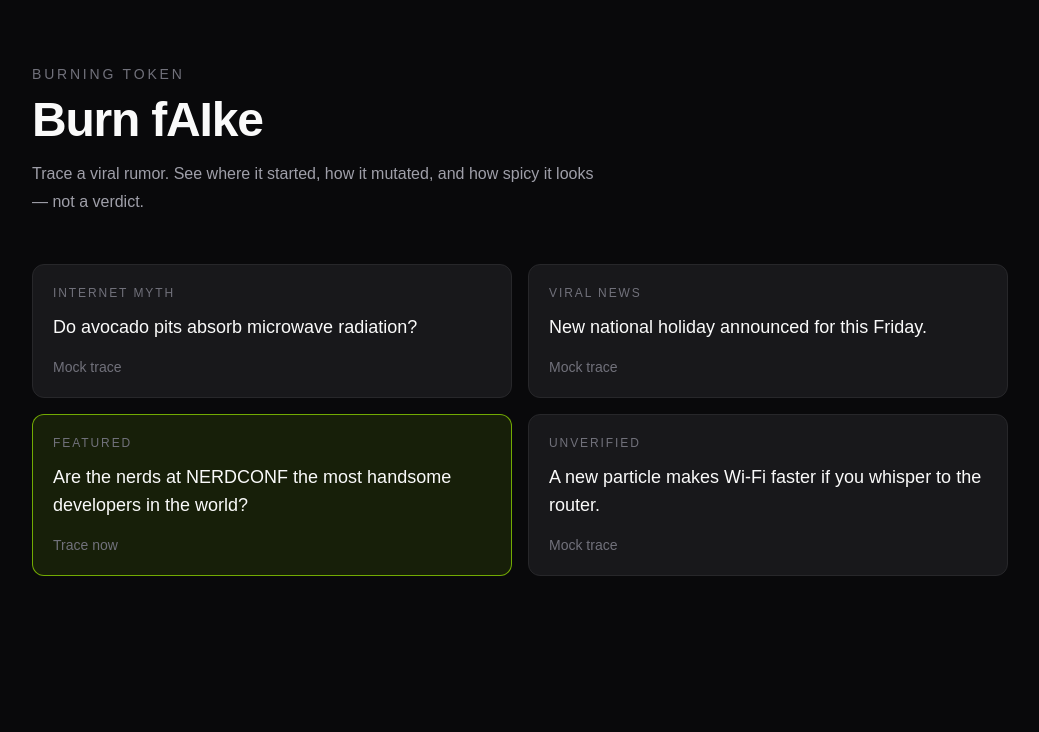
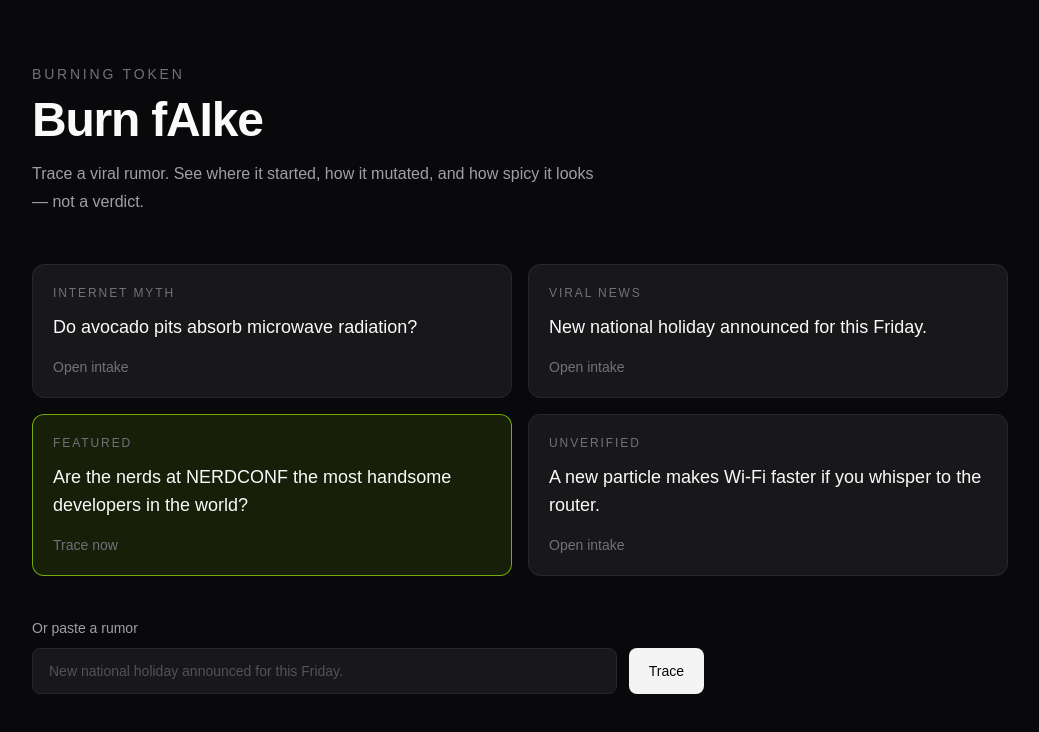
Before and after one commit to kb-dev28/burning-token, a Next.js app: page / in a window 1280 px wide. Shown: the top 732 px of the page, without its empty margins (120-1159 px from the left). Built offline with nearby package versions, Linux system fonts and the light colour scheme.

Commit message:
feat(ui): update landing page interactions and gitignore

```diff
--- a/app/components/landing.tsx
+++ b/app/components/landing.tsx
@@ -1,28 +1,70 @@
 "use client";
 
-import { useState } from "react";
+import { FormEvent, useState } from "react";
+import { classifyIntake } from "@/lib/intake";
 import {
   NERDCONF_DISCLAIMER,
   SEED_CARDS,
   type SeedCard,
 } from "@/lib/seed-cards";
+import type { TraceJob } from "@/lib/trace-job";
 
 type View =
   | { kind: "home" }
-  | { kind: "easter_egg"; card: SeedCard }
-  | { kind: "mock"; card: SeedCard };
+  | { kind: "easter_egg"; claim: string }
+  | { kind: "job"; job: TraceJob };
 
 export function Landing() {
   const [view, setView] = useState<View>({ kind: "home" });
   const [disclaimerOpen, setDisclaimerOpen] = useState(false);
+  const [customClaim, setCustomClaim] = useState("");
+  const [pending, setPending] = useState(false);
+  const [error, setError] = useState<string | null>(null);
+
+  async function startResearch(raw: string) {
+    const { claim, mode } = classifyIntake(raw);
+    setError(null);
+
+    if (!claim) {
+      setError("Type a claim first.");
+      return;
+    }
+
+    if (mode === "easter_egg") {
+      setDisclaimerOpen(false);
+      setView({ kind: "easter_egg", claim });
+      return;
+    }
+
+    setPending(true);
+    try {
+      const response = await fetch("/api/intake", {
+        method: "POST",
+        headers: { "Content-Type": "application/json" },
+        body: JSON.stringify({ claim }),
+      });
+      const payload = (await response.json()) as {
+        job?: TraceJob;
+        error?: string;
+      };
+      if (!response.ok || !payload.job) {
+        throw new Error(payload.error ?? "Intake failed.");
+      }
+      setView({ kind: "job", job: payload.job });
+    } catch (caught) {
+      setError(caught instanceof Error ? caught.message : "Intake failed.");
+    } finally {
+      setPending(false);
+    }
+  }
 
   function openCard(card: SeedCard) {
-    setDisclaimerOpen(false);
-    if (card.mode === "easter_egg") {
-      setView({ kind: "easter_egg", card });
-      return;
-    }
-    setView({ kind: "mock", card });
+    void startResearch(card.claim);
+  }
+
+  function onCustomSubmit(event: FormEvent<HTMLFormElement>) {
+    event.preventDefault();
+    void startResearch(customClaim);
   }
 
   if (view.kind === "easter_egg") {
@@ -42,7 +84,7 @@ export function Landing() {
         </header>
         <div className="flex flex-1 flex-col items-center justify-center px-4 pb-24">
           <p className="max-w-2xl text-center text-sm text-zinc-400">
-            {view.card.claim}
+            {view.claim}
           </p>
           <div className="mt-8 w-full max-w-5xl rotate-[-1.5deg] border-4 border-lime-300 bg-lime-400 px-4 py-8 text-center shadow-[8px_8px_0_0_#3f6212] sm:py-12">
             <p className="text-4xl font-black leading-none tracking-tight text-zinc-950 sm:text-6xl md:text-7xl">
@@ -75,7 +117,7 @@ export function Landing() {
     );
   }
 
-  if (view.kind === "mock") {
+  if (view.kind === "job") {
     return (
       <div className="flex flex-1 flex-col bg-zinc-950">
         <header className="flex items-center justify-between px-6 py-4">
@@ -87,20 +129,23 @@ export function Landing() {
             ← Back
           </button>
           <span className="text-xs uppercase tracking-[0.2em] text-zinc-500">
-            Mock trace
+            TraceJob
           </span>
         </header>
-        <main className="mx-auto w-full max-w-xl flex-1 px-6 py-16">
+        <main className="mx-auto w-full max-w-2xl flex-1 px-6 py-16">
           <p className="text-xs uppercase tracking-[0.18em] text-zinc-500">
-            {view.card.tag}
+            {view.job.mode}
           </p>
           <h2 className="mt-3 text-2xl font-semibold tracking-tight text-zinc-50">
-            {view.card.claim}
+            {view.job.claim}
           </h2>
-          <p className="mt-6 rounded-lg border border-dashed border-zinc-700 px-4 py-5 text-sm leading-6 text-zinc-400">
-            Research loop not wired yet. Linkup and Nebius stay off until later
-            steps. This card is a placeholder so the landing is not a blank page.
+          <p className="mt-6 text-sm leading-6 text-zinc-400">
+            Research job created. Linkup is not wired yet, so findings stay
+            empty.
           </p>
+          <pre className="mt-4 overflow-x-auto rounded-lg border border-zinc-800 bg-zinc-900 p-4 text-xs leading-6 text-lime-200">
+            {JSON.stringify(view.job, null, 2)}
+          </pre>
         </main>
       </div>
     );
@@ -124,8 +169,9 @@ export function Landing() {
             <li key={card.id}>
               <button
                 type="button"
+                disabled={pending}
                 onClick={() => openCard(card)}
-                className={`flex h-full w-full flex-col rounded-xl border px-5 py-5 text-left transition hover:-translate-y-0.5 ${
+                className={`flex h-full w-full flex-col rounded-xl border px-5 py-5 text-left transition hover:-translate-y-0.5 disabled:opacity-60 ${
                   card.mode === "easter_egg"
                     ? "border-lime-400/70 bg-lime-400/10 hover:border-lime-300"
                     : "border-zinc-800 bg-zinc-900 hover:border-zinc-500"
@@ -138,12 +184,34 @@ export function Landing() {
                   {card.claim}
                 </span>
                 <span className="mt-4 text-sm text-zinc-500">
-                  {card.mode === "easter_egg" ? "Trace now" : "Mock trace"}
+                  {card.mode === "easter_egg" ? "Trace now" : "Open intake"}
                 </span>
               </button>
             </li>
           ))}
         </ul>
+        <form onSubmit={onCustomSubmit} className="mt-10 max-w-2xl">
+          <label htmlFor="custom-claim" className="text-sm text-zinc-400">
+            Or paste a rumor
+          </label>
+          <div className="mt-2 flex flex-col gap-3 sm:flex-row">
+            <input
+              id="custom-claim"
+              value={customClaim}
+              onChange={(event) => setCustomClaim(event.target.value)}
+              placeholder="New national holiday announced for this Friday."
+              className="flex-1 rounded-lg border border-zinc-800 bg-zinc-900 px-4 py-3 text-sm text-zinc-50 outline-none placeholder:text-zinc-600 focus:border-zinc-500"
+            />
+            <button
+              type="submit"
+              disabled={pending}
+              className="rounded-lg bg-zinc-100 px-5 py-3 text-sm font-medium text-zinc-950 hover:bg-white disabled:opacity-60"
+            >
+              {pending ? "Creating…" : "Trace"}
+            </button>
+          </div>
+          {error ? <p className="mt-3 text-sm text-red-400">{error}</p> : null}
+        </form>
       </main>
     </div>
   );
```
Also changed, not shown: 1 other file (tests, documents, lock files or other folders).
